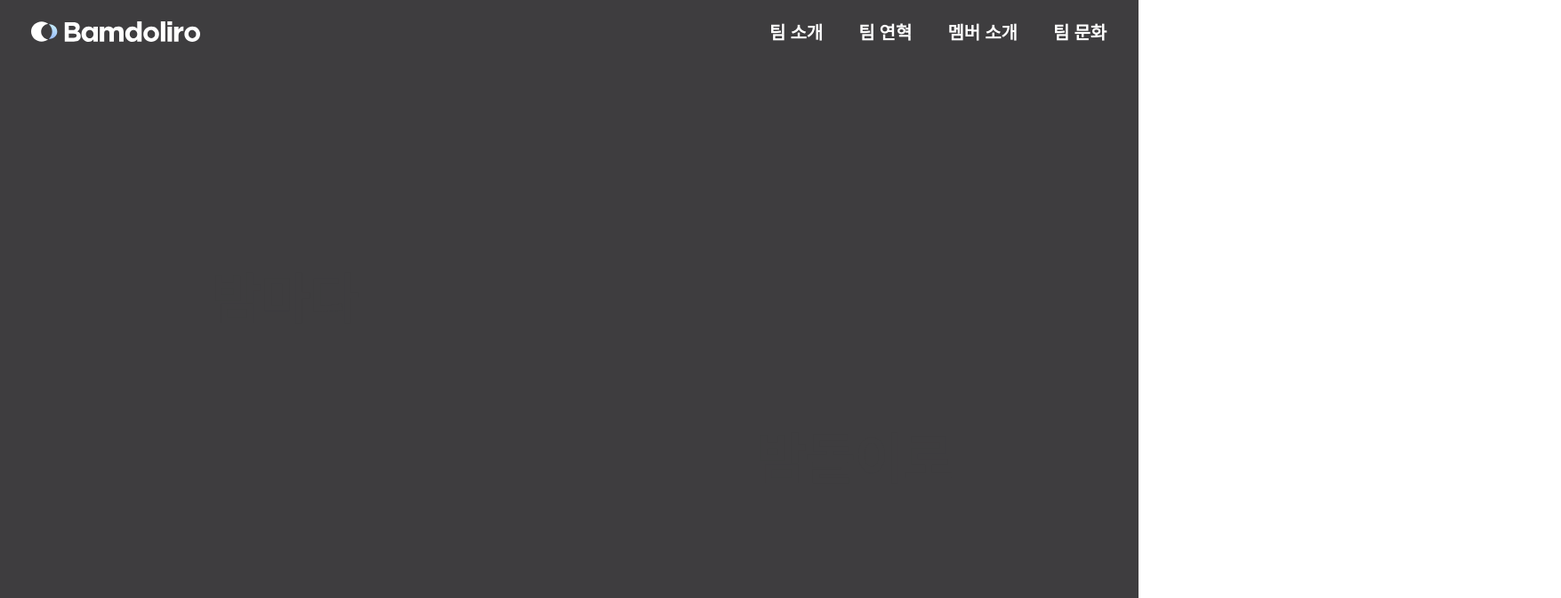
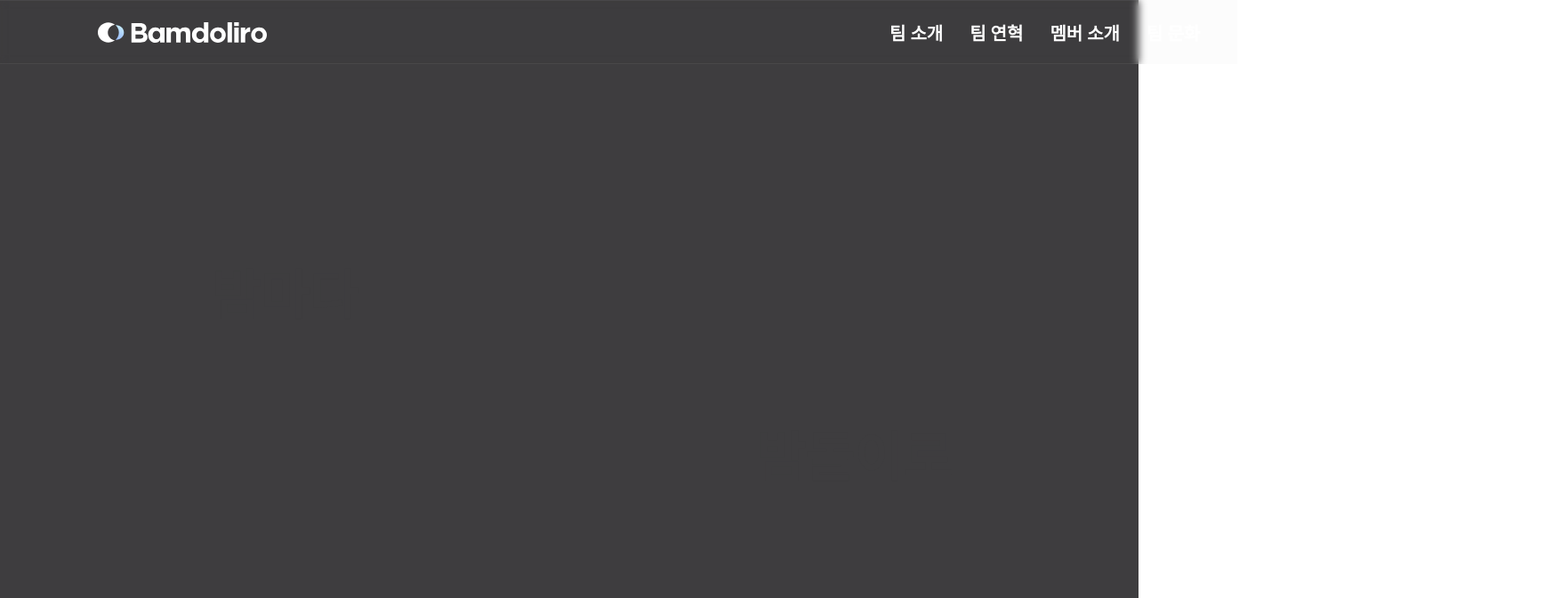
Before and after one commit to Bamdoliro/Bamdoliro_V2, a React (Create React App) app: page / in a window 1280 px wide. Shown: the top 672 px of the page at 89% size, 1755 px wide, since content can reach past the window. Built offline with nearby package versions, Linux system fonts and the light colour scheme.

Commit message:
ADD :: header-background - 헤더 뒷 배경 불투명으로 함

```diff
--- a/src/component/Header/index.js
+++ b/src/component/Header/index.js
@@ -1,36 +1,47 @@
 import styled from "styled-components";
 import React from "react";
+
+const HeaderContainer = styled.div`
+  border: 1px solid rgba(255, 255, 255, 0.06);
+  background: rgba(62, 61, 63, 0.01);
+  backdrop-filter: blur(5px);
+`;
 
 const Menu = styled.ul`
   display: flex;
   align-items: center;
   color: white;
-  width: 1240px;
+  width: 100vw;
   height: 30px;
-  margin-left: 950px;
   font-family: Pretendard;
   font-size: 20px;
   font-style: normal;
   font-weight: 600;
-  margin-bottom: 30px;
+  line-height: normal;
+  margin-left: 180px;
+
+  li {
+    list-style-type: none;
+    margin-right: 30px;
+    cursor: pointer;
+  }
 `;
 
 const Logo = styled.img`
-  margin-left: -480px; // 로고와 텍스트 사이의 거리 조정
-  margin-right: 600px; // 로고와 텍스트 사이의 거리 조정
+  margin-right: 700px;
 `;
 
 function Header(props) {
   return (
-    <div>
+    <HeaderContainer>
       <Menu>
         <Logo src={process.env.PUBLIC_URL + "./logo.svg"} alt="logo" />
-        <ul>팀 소개</ul>
-        <ul>팀 연혁</ul>
-        <ul>멤버 소개</ul>
-        <ul>팀 문화</ul>
+        <li>팀 소개</li>
+        <li>팀 연혁</li>
+        <li>멤버 소개</li>
+        <li>팀 문화</li>
       </Menu>
-    </div>
+    </HeaderContainer>
   );
 }
 
```
